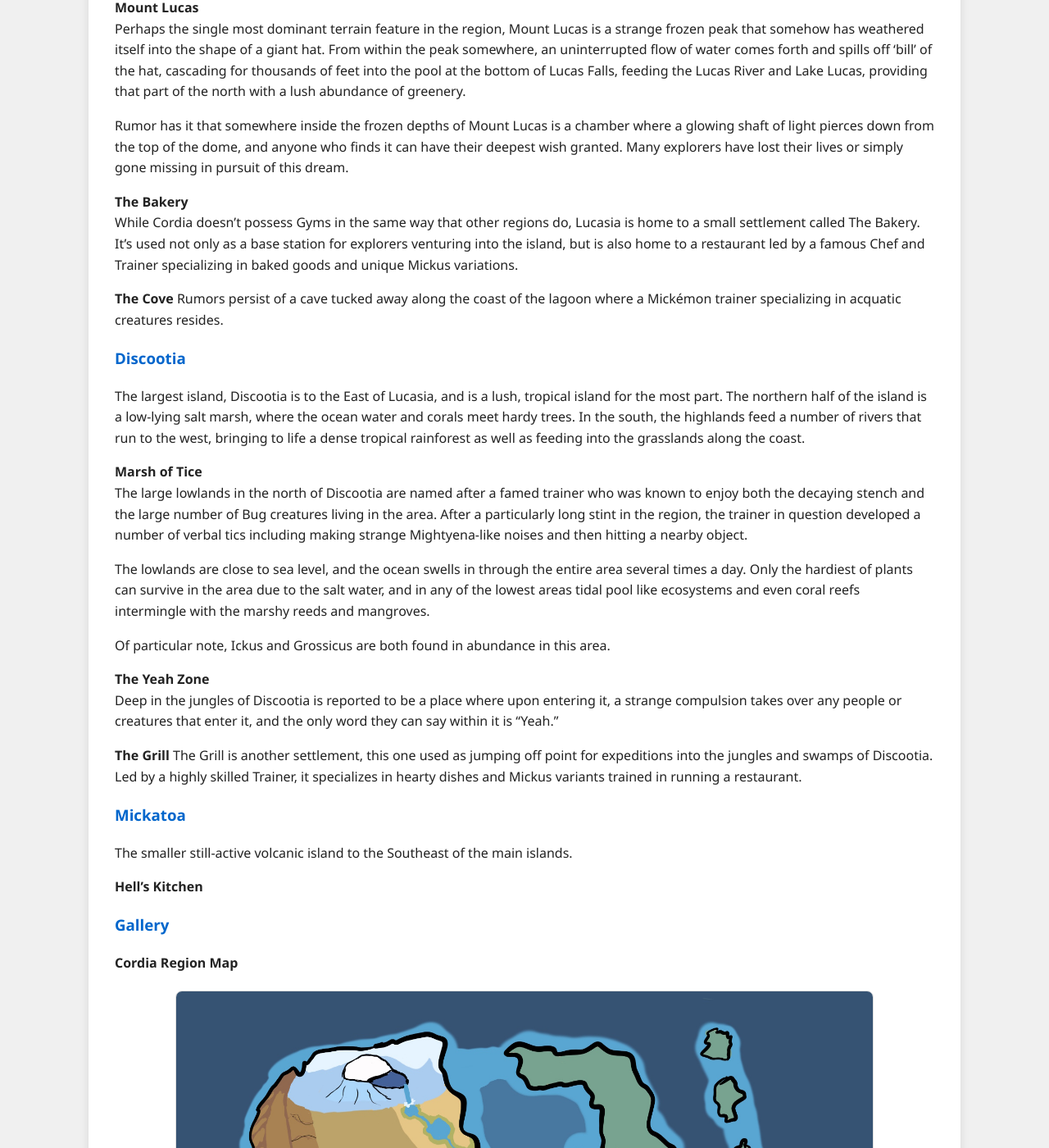
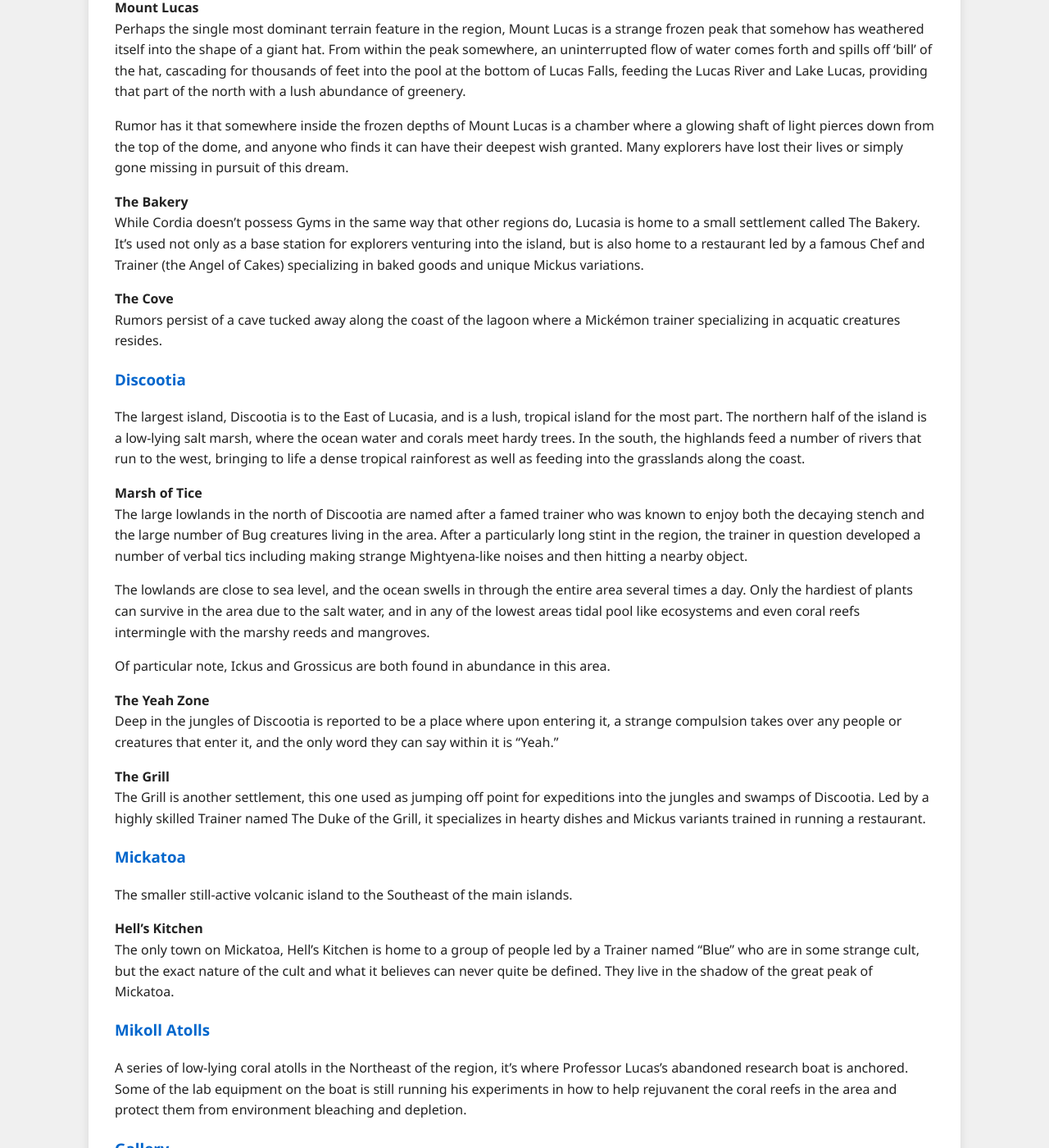
Before and after one commit to elizibar/elizibar.github.io, a Jekyll site: the page built from mickedex/region/cordiaregion.md, in a window 1280 px wide and 1400 px high, scrolled down 1175 px. Shown: the whole window at 82% size. Built offline with Jekyll 4.4.1, drawn with Linux system fonts in a browser that asks for light colours.

Commit message:
Update cordiaregion.md

```diff
--- a/mickedex/region/cordiaregion.md
+++ b/mickedex/region/cordiaregion.md
@@ -38,7 +38,7 @@
 Rumor has it that somewhere inside the frozen depths of Mount Lucas is a chamber where a glowing shaft of light pierces down from the top of the dome, and anyone who finds it can have their deepest wish granted.  Many explorers have lost their lives or simply gone missing in pursuit of this dream.
 
 **The Bakery**
-While Cordia doesn't possess Gyms in the same way that other regions do, Lucasia is home to a small settlement called The Bakery.  It's used not only as a base station for explorers venturing into the island, but is also home to a restaurant led by a famous Chef and Trainer specializing in baked goods and unique Mickus variations.
+While Cordia doesn't possess Gyms in the same way that other regions do, Lucasia is home to a small settlement called The Bakery.  It's used not only as a base station for explorers venturing into the island, but is also home to a restaurant led by a famous Chef and Trainer (the Angel of Cakes) specializing in baked goods and unique Mickus variations.
 
 **The Cove**
 Rumors persist of a cave tucked away along the coast of the lagoon where a Mickémon trainer specializing in acquatic creatures resides.
@@ -58,13 +58,18 @@
 Deep in the jungles of Discootia is reported to be a place where upon entering it, a strange compulsion takes over any people or creatures that enter it, and the only word they can say within it is "Yeah."
 
 **The Grill**
-The Grill is another settlement, this one used as jumping off point for expeditions into the jungles and swamps of Discootia.  Led by a highly skilled Trainer, it specializes in hearty dishes and Mickus variants trained in running a restaurant.
+The Grill is another settlement, this one used as jumping off point for expeditions into the jungles and swamps of Discootia.  Led by a highly skilled Trainer named The Duke of the Grill, it specializes in hearty dishes and Mickus variants trained in running a restaurant.
 
 ### Mickatoa
 
 The smaller still-active volcanic island to the Southeast of the main islands.
 
 **Hell's Kitchen**
+The only town on Mickatoa, Hell's Kitchen is home to a group of people led by a Trainer named "Blue" who are in some strange cult, but the exact nature of the cult and what it believes can never quite be defined. They live in the shadow of the great peak of Mickatoa.
+
+### Mikoll Atolls
+
+A series of low-lying coral atolls in the Northeast of the region, it's where Professor Lucas's abandoned research boat is anchored. Some of the lab equipment on the boat is still running his experiments in how to help rejuvanent the coral reefs in the area and protect them from environment bleaching and depletion.
 
 ### Gallery
 **Cordia Region Map**
```
